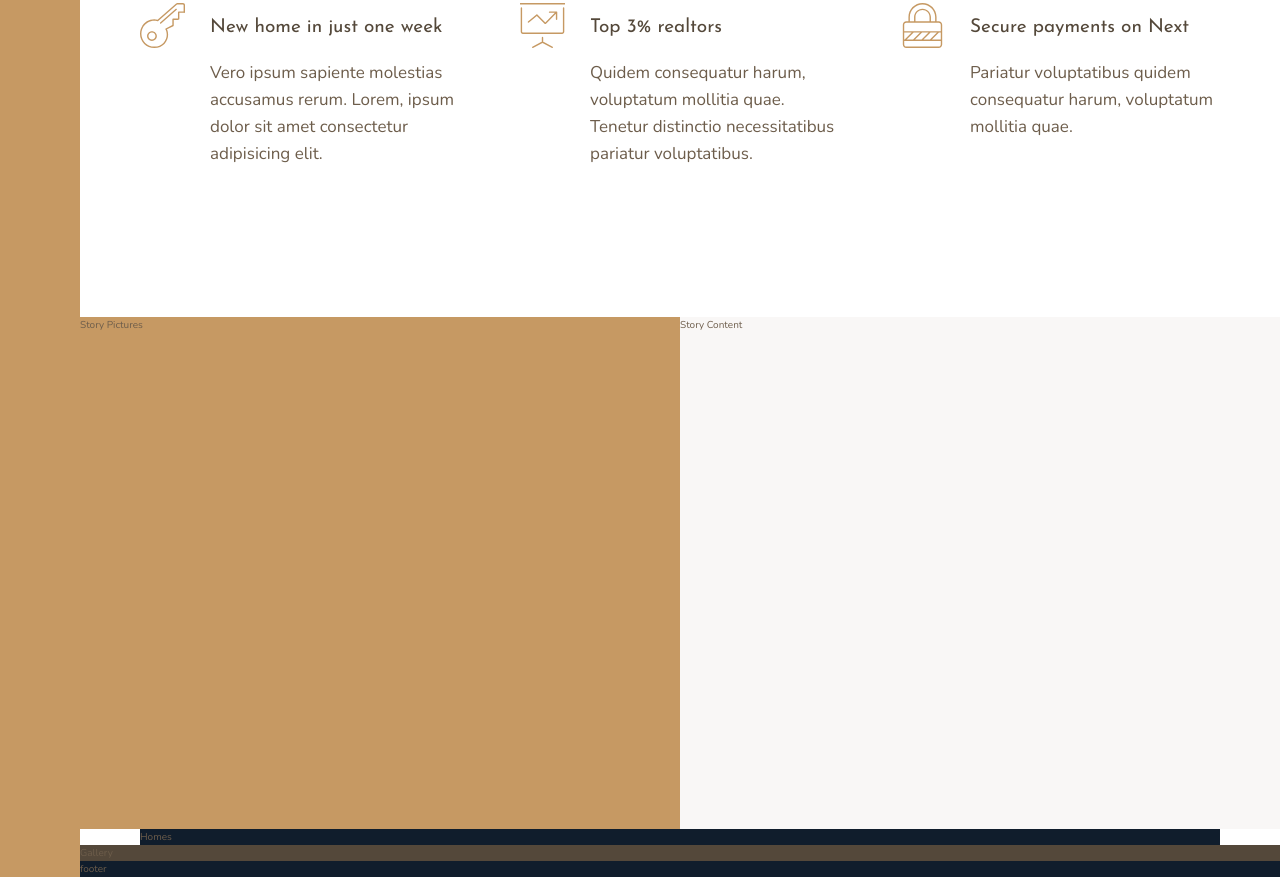
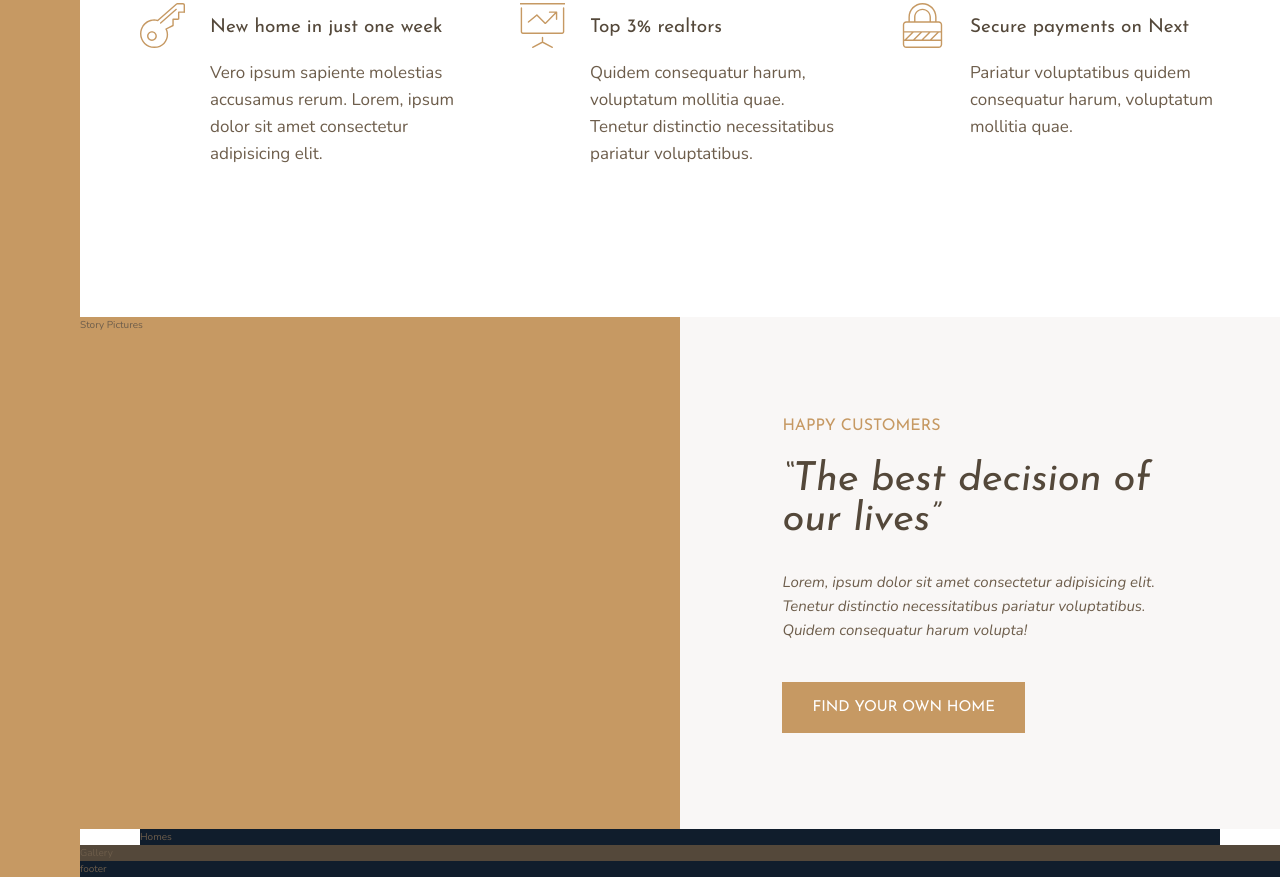
Before and after one commit to skusebauch/next, a website: page index.html in a window 1280 px wide. Shown: the part 991-1868 px from the top of the page. Drawn offline with nearby package versions, Linux system fonts and the light colour scheme.

Commit message:
implement content part

```diff
--- a/index.html
+++ b/index.html
@@ -80,7 +80,12 @@
       </div>
 
       <div class="story__content">
-        Story Content
+        <h3 class="heading-3 mb-sm">Happy Customers</h3>
+        <h2 class="heading-2 heading-2--dark mb-md">&ldquo;The best decision of our lives&rdquo;</h2>
+        <p class="story__text">
+          Lorem, ipsum dolor sit amet consectetur adipisicing elit. Tenetur distinctio necessitatibus pariatur voluptatibus. Quidem consequatur harum volupta!
+        </p>
+        <button class="btn">Find your own home</button>
       </div>
 
       <section class="homes">
--- a/sass/_story.scss
+++ b/sass/_story.scss
@@ -7,5 +7,24 @@
   &__content {
     background-color: $color-grey-light-1;
     grid-column: col-start 5 / full-end;
+
+    padding: 6rem 8vw;
+
+    // with flex
+    display: flex;
+    flex-direction: column;
+    justify-content: center;
+    align-items: flex-start;
+
+    // with grid
+    //display: grid;
+    //align-content: center;
+    //justify-items: start;
+  }
+
+  &__text {
+    font-size: 1.5rem;
+    font-style: italic;
+    margin-bottom: 4rem;
   }
 }
--- a/sass/_typography.scss
+++ b/sass/_typography.scss
@@ -9,10 +9,20 @@
 
 .heading-2 {
   @extend %heading;
+  font-size: 4rem;
+  font-style: italic;
+  line-height: 1;
+
+  &--light { color: $color-grey-light-1; }
+  &--dark { color: $color-grey-dark-1; }
 }
 
 .heading-3 {
   @extend %heading;
+
+  font-size: 1.6rem;
+  color: $color-primary;
+  text-transform: uppercase;
 }
 
 .heading-4 {
@@ -21,5 +31,26 @@
 
   &--light { color: $color-grey-light-1; }
   &--dark { color: $color-grey-dark-1; }
+}
 
+.btn  {
+  background-color: $color-primary;
+  color: #fff;
+  border: none;
+  border-radius: 0;
+  font-family: $font-display;
+  font-size: 1.5rem;
+  text-transform: uppercase;
+  padding: 1.8rem 3rem;
+  cursor: pointer;
+  transition: all .2s;
+
+  &:hover {
+    background-color: $color-primary-dark;
+  }
 }
+
+.mb-sm { margin-bottom: 2rem;}
+.mb-md { margin-bottom: 3rem;}
+.mb-lg { margin-bottom: 4rem;}
+.mb-hg { margin-bottom: 8rem;}
```
Also changed, not shown: css/style.css.
